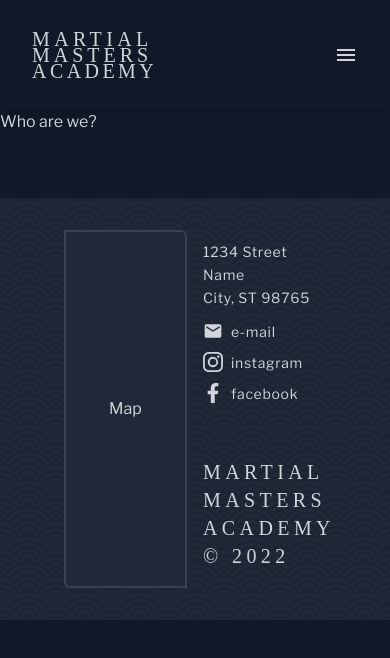
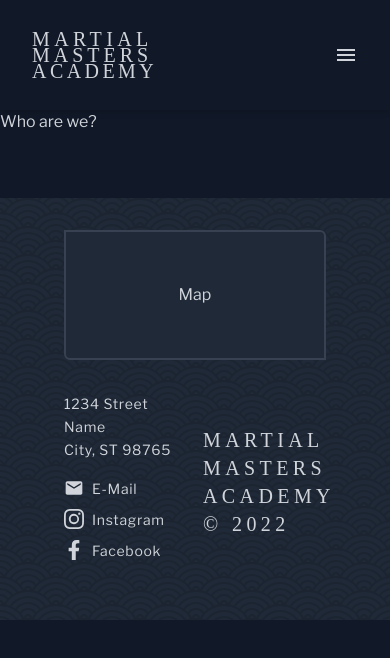
Before and after one commit to allanlalangan/martial-masters-academy, a Next.js app: page /about in a window 390 px wide. Shown: the top 658 px of the page. Built offline with nearby package versions, Linux system fonts and the light colour scheme; a web font is replaced by a local one.

Commit message:
fix: modify footer responsive layout
update diamond bullet width

```diff
--- a/components/Footer/Footer.jsx
+++ b/components/Footer/Footer.jsx
@@ -5,7 +5,7 @@ import { BsInstagram } from 'react-icons/bs';
 const Footer = () => {
   return (
     <footer className='pattern mt-16 grid h-[50vh] grid-cols-12 gap-4 bg-gray-800 px-16 py-8'>
-      <figure className='border-theme col-span-6 row-span-2 flex items-center justify-center border-2 border-gray-700 bg-gray-800'>
+      <figure className='border-theme col-span-12 row-span-2 flex items-center justify-center border-2 border-gray-700 bg-gray-800 sm:col-span-6'>
         <span>Map</span>
       </figure>
       <section className='col-span-6 flex flex-col justify-evenly text-sm leading-relaxed tracking-wider'>
@@ -18,20 +18,22 @@ const Footer = () => {
         <ul>
           <li className='flex pb-2'>
             <MdMail className='text-xl' />
-            <span className='pl-2'>e-mail</span>
+            <span className='pl-2 capitalize'>e-mail</span>
           </li>
           <li className='flex pb-2'>
             <BsInstagram className='text-xl' />
-            <span className='pl-2'>instagram</span>
+            <span className='pl-2 capitalize'>instagram</span>
           </li>
           <li className='flex pb-2'>
             <FaFacebookF className='text-xl' />
-            <span className='pl-2'>facebook</span>
+            <span className='pl-2 capitalize'>facebook</span>
           </li>
         </ul>
       </section>
       <article className='col-start-7 col-end-13 flex flex-col items-start justify-center font-["Mirza"] text-xl uppercase tracking-[.275rem]'>
-        <aside>martial masters academy © 2022</aside>
+        <aside>
+          martial masters academy <br className='sm:hidden' />© 2022
+        </aside>
       </article>
     </footer>
   );
--- a/components/KidsProgram/KidsProgram.jsx
+++ b/components/KidsProgram/KidsProgram.jsx
@@ -36,21 +36,29 @@ const KidsProgram = () => {
       </aside>
       <ul className='col-span-12 row-span-2 grid grid-cols-12 gap-2 md:col-start-7 md:col-end-13 '>
         <li className='col-span-12 flex w-full items-center justify-start lg:col-span-6'>
-          <CgShapeRhombus className='text-lg text-emerald-400' />
+          <span className='w-[20px]'>
+            <CgShapeRhombus className='text-lg text-emerald-400' />
+          </span>
           <span className='ml-2'>Learn proper striking technique</span>
         </li>
         <li className='col-span-12 flex w-full items-center justify-start lg:col-span-6'>
-          <CgShapeRhombus className='text-lg text-emerald-400' />
+          <span className='w-[20px]'>
+            <CgShapeRhombus className='text-lg text-emerald-400' />
+          </span>
           <span className='ml-2'>
             Learn defensive grappling and position control
           </span>
         </li>
         <li className='col-span-12 flex w-full items-center justify-start lg:col-span-6'>
-          <CgShapeRhombus className='text-lg text-emerald-400' />
+          <span className='w-[20px]'>
+            <CgShapeRhombus className='text-lg text-emerald-400' />
+          </span>
           <span className='ml-2'>Push and encourage each other</span>
         </li>
         <li className='col-span-12 flex w-full items-center justify-start lg:col-span-6'>
-          <CgShapeRhombus className='text-lg text-emerald-400' />
+          <span className='w-[20px]'>
+            <CgShapeRhombus className='text-lg text-emerald-400' />
+          </span>
           <span className='ml-2'>Move around and have fun!</span>
         </li>
       </ul>
--- a/components/Membership/Membership.jsx
+++ b/components/Membership/Membership.jsx
@@ -19,20 +19,28 @@ const Membership = () => {
         </aside>
         <ul className='grid grid-cols-12 gap-2'>
           <li className='col-span-12 flex w-full items-center justify-start lg:col-span-6'>
-            <CgShapeRhombus className='text-lg text-emerald-400' />
+            <span className='w-[20px]'>
+              <CgShapeRhombus className='text-lg text-emerald-400' />
+            </span>
             <span className='pl-2'>Unlimited classes</span>
           </li>
           <li className='col-span-12 flex w-full items-center justify-start lg:col-span-6'>
-            <CgShapeRhombus className='text-lg text-emerald-400' />
+            <span className='w-[20px]'>
+              <CgShapeRhombus className='text-lg text-emerald-400' />
+            </span>
             <span className='pl-2'>Open gym access</span>
           </li>
           <li className='col-span-12 flex w-full items-center justify-start lg:col-span-6'>
-            <CgShapeRhombus className='text-lg text-emerald-400' />
+            <span className='w-[20px]'>
+              <CgShapeRhombus className='text-lg text-emerald-400' />
+            </span>
             <span className='pl-2'>Advanced and invitation only classes</span>
           </li>
 
           <li className='col-span-12 flex w-full items-center justify-start lg:col-span-6'>
-            <CgShapeRhombus className='text-lg text-emerald-400' />
+            <span className='w-[20px]'>
+              <CgShapeRhombus className='text-lg text-emerald-400' />
+            </span>
             <span className='pl-2'>Competition coaching</span>
           </li>
         </ul>
--- a/pages/index.js
+++ b/pages/index.js
@@ -4,7 +4,6 @@ import Hero from '../components/Hero/Hero';
 import About from '../components/About/About';
 import Divider from '../components/Divider/Divider';
 import Membership from '../components/Membership/Membership';
-import Programs from '../components/Programs/Programs';
 import KidsProgram from '../components/KidsProgram/KidsProgram';
 import Features from '../components/Features/Features';
 
@@ -21,19 +20,19 @@ export default function Home() {
       <>
         <Hero />
         <Divider />
-        <h2 className='mx-8 mb-12 border-b-[1.5px] border-gray-700 p-12 pb-8 text-center text-3xl font-bold uppercase tracking-widest lg:mx-16'>
+        <h2 className='mx-8 mb-12 border-b-[1.5px] border-gray-700 pb-8 text-center text-3xl font-bold uppercase tracking-widest sm:p-12 lg:mx-16'>
           Who are we?
         </h2>
         <About />
         <Divider />
-        <h2 className='mx-8 mb-12 border-b-[1.5px] border-gray-700 p-12 pb-8 text-center text-3xl font-bold uppercase tracking-widest lg:mx-16'>
+        <h2 className='mx-8 mb-12 border-b-[1.5px] border-gray-700 pb-8 text-center text-3xl font-bold uppercase tracking-widest sm:p-12 lg:mx-16'>
           Memberships and packages
         </h2>
         <Membership />
-        {/* <Programs /> */}
+        <Divider />
         <Features />
         <Divider />
-        <h2 className='mx-8 mb-12 border-b-[1.5px] border-gray-700 p-12 pb-8 text-center text-3xl font-bold uppercase tracking-widest lg:mx-16'>
+        <h2 className='mx-8 mb-12 border-b-[1.5px] border-gray-700 pb-8 text-center text-3xl font-bold uppercase tracking-widest sm:p-12 lg:mx-16'>
           Lone Warrior Project
         </h2>
         <KidsProgram />
```
